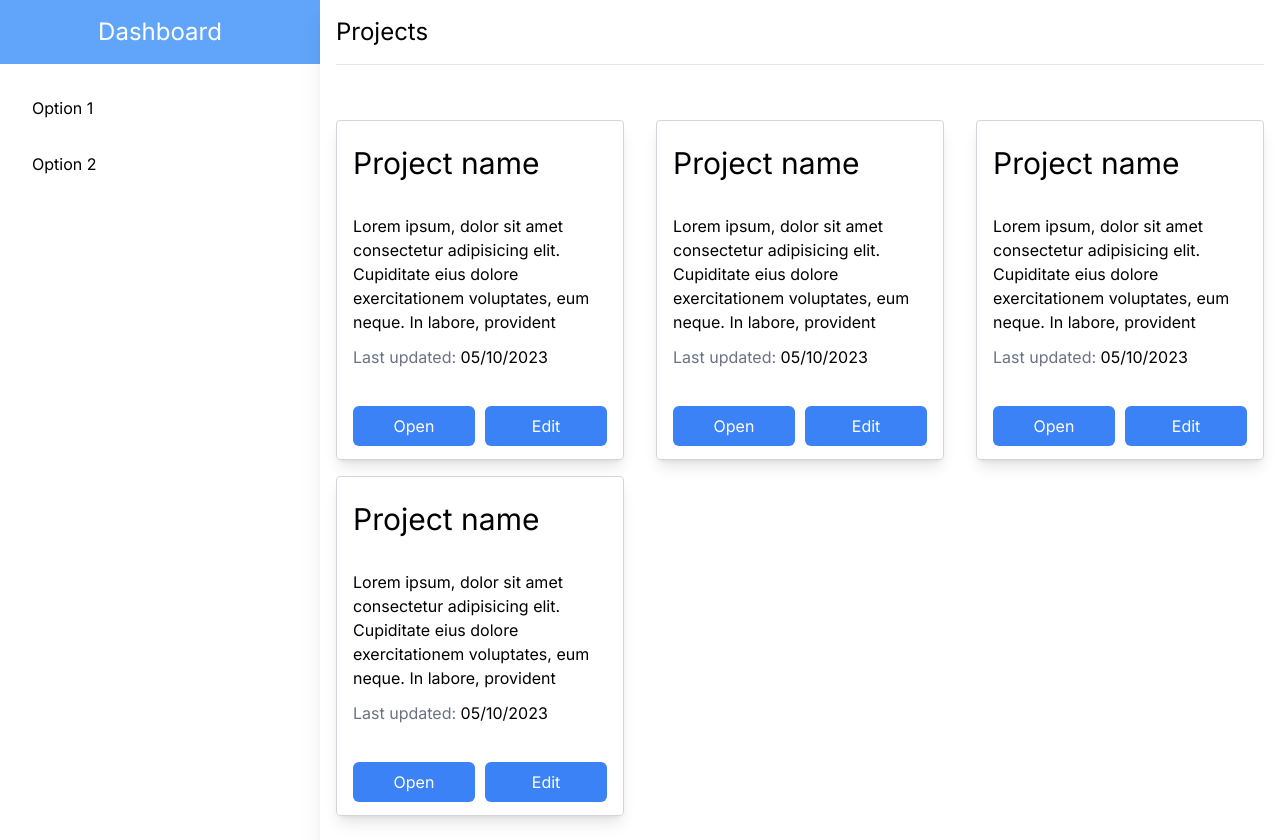
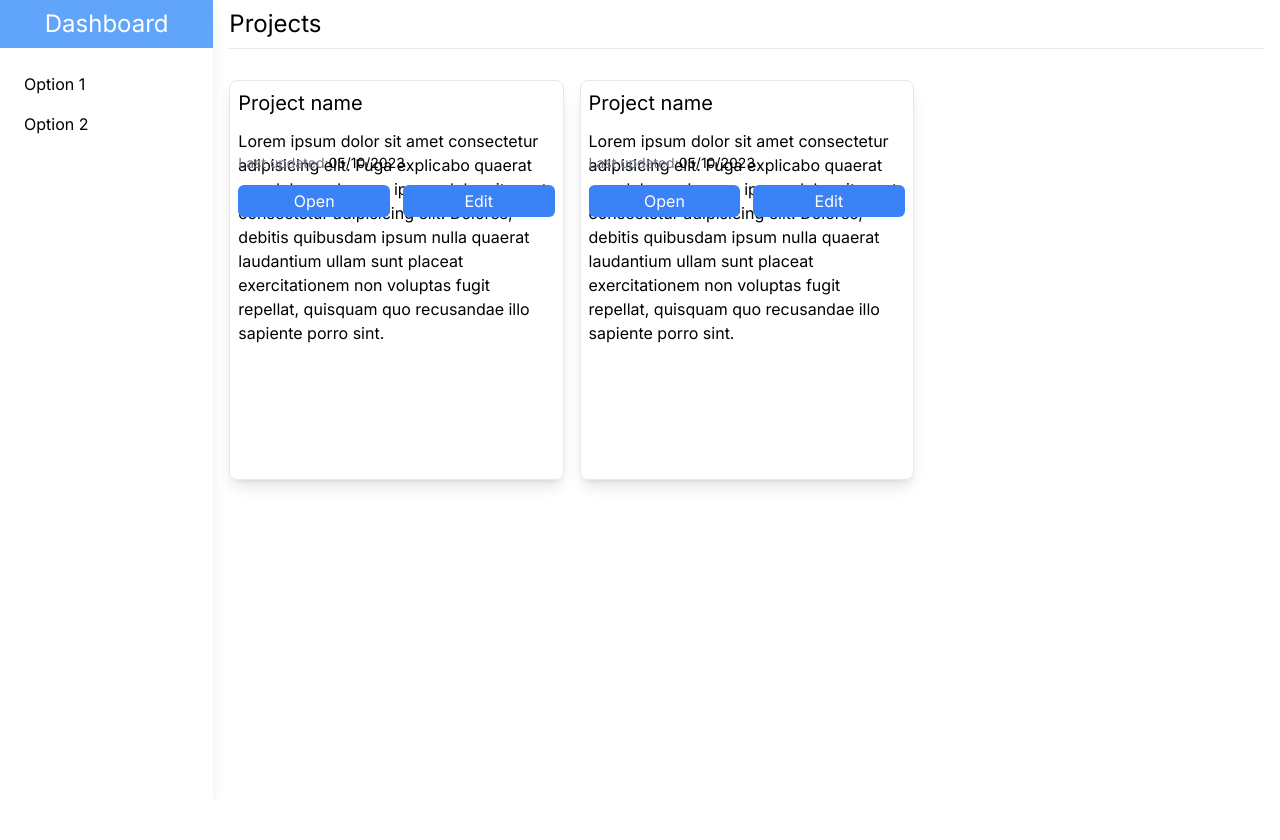
Before and after one commit to VoskanGrigoryan/fullstack_challenge_fe, a Next.js app: page /home in a window 1280 px wide. After the commit the page ends 800 px from the top, so only its background shows below. Built offline with nearby package versions, Linux system fonts and the light colour scheme.

Commit message:
minor changes

```diff
--- a/app/home/page.tsx
+++ b/app/home/page.tsx
@@ -2,14 +2,14 @@ import Container from "@/components/containers/Container";
 import Card from "@/components/ui/Card";
 
 export default function Home() {
-  const num = [1, 2, 3, 4];
+  const num = [1, 2];
   return (
     <Container>
       <div className="lg:h-12 h-8">
-        <p className="text-2xl px-4 lg:h-16 flex items-center">Projects</p>
+        <p className="text-2xl px-4 lg:h-12 flex items-center">Projects</p>
         <hr className="h-px  mx-4 bg-gray-200 border-0"></hr>
       </div>
-      <div className="grid grid-cols-1 md:grid-cols-2 lg:grid-cols-3 lg:py-4 overflow-x-hidden overflow-y-auto lg:mt-12">
+      <div className="grid grid-cols-1 md:grid-cols-2 lg:grid-cols-3 lg:py-4 overflow-x-hidden overflow-y-auto lg:mt-2 px-2">
         <Card amount={num} />
       </div>
     </Container>
--- a/app/page.tsx
+++ /dev/null
@@ -1,3 +0,0 @@
-export default function Home() {
-  return <main></main>;
-}
--- a/components/containers/Container.tsx
+++ b/components/containers/Container.tsx
@@ -3,6 +3,7 @@
 import { useState } from "react";
 import SideMenu from "../ui/SideMenu";
 import MobileMenu from "../ui/MobileMenu";
+import { BurgerIcon, CloseIcon } from "@/icons";
 
 interface Props {
   children: React.ReactNode;
@@ -17,8 +18,8 @@ export default function Container({ children }: Props) {
 
   return (
     <div className="min-h-screen min-w-screen grid grid-cols-12">
-      <div className="hidden col-span-12 md:col-span-4 lg:col-span-3 md:flex flex-col">
-        <p className="text-2xl p-4 bg-blue-400 text-white text-center">
+      <div className="hidden col-span-12 md:col-span-4 lg:col-span-2 md:flex flex-col shadow-lg">
+        <p className="text-2xl p-2 bg-blue-400 text-white text-center">
           Dashboard
         </p>
         <SideMenu items={listItems} />
@@ -32,11 +33,11 @@ export default function Container({ children }: Props) {
             setIsMobileMenuOpen(!isMobileMenuOpen);
           }}
         >
-          menu
+          <BurgerIcon className="fill-white h-12" />
         </p>
       </div>
       {isMobileMenuOpen ? (
-        <div className="absolute bg-gray-100 w-[100%] m-0 p-0 h-screen flex sm:hidden shadow-xl">
+        <div className="absolute bg-blue-400 w-[100%] m-0 p-0 h-screen flex sm:hidden">
           <MobileMenu items={listItems} />
           <p
             className="z-50 bottom-0 mb-4 left-[43%] absolute text-2xl bold"
@@ -44,12 +45,12 @@ export default function Container({ children }: Props) {
               setIsMobileMenuOpen(!isMobileMenuOpen);
             }}
           >
-            Close
+            <CloseIcon className="fill-white h-12" />
           </p>
         </div>
       ) : null}
 
-      <div className="col-span-12 md:col-span-8 lg:col-span-9 shadow-xl mt-20 lg:mt-0">
+      <div className="col-span-12 md:col-span-8 lg:col-span-10 mt-20 lg:mt-0">
         {children}
       </div>
     </div>
--- a/components/ui/Card.tsx
+++ b/components/ui/Card.tsx
@@ -8,23 +8,39 @@ const Card = ({ amount }: any) => {
       {amount.map((item: any, i: number) => {
         return (
           <div
-            className="p-4 mx-4 my-2 rounded shadow-lg border border-gray-300 h-[340px]"
+            className="m-2 p-2 rounded-lg shadow-lg border border-gray-200 max-h-[400px] grid grid-rows-12"
             key={i}
           >
-            <p className="text-3xl my-2 h-1/5">Project name</p>
-            <p className="my-2 h-2/5 ellipsis2">
-              Lorem ipsum, dolor sit amet consectetur adipisicing elit.
-              Cupiditate eius dolore exercitationem voluptates, eum neque. In
-              labore, provident corrupti earum pariatur suscipit repellendus mai
-              ores at assumenda, libero explicabo.
-            </p>
+            <div>
+              <p className="text-xl mb-2">Project name</p>
+            </div>
 
-            <p className="text-gray-500 h-1/5 ">
-              Last updated: <span className="text-black">05/10/2023</span>
-            </p>
-            <div className="h-1/5 flex justify-between flex-row">
-              <Button text="Open" className=" w-[48%] h-10" />
-              <Button text="Edit" className=" w-[48%] h-10" />
+            <div>
+              <p className="my-2 ">
+                Lorem ipsum dolor sit amet consectetur adipisicing elit. Fuga
+                explicabo quaerat eos dolorum Lorem, ipsum dolor sit amet
+                consectetur adipisicing elit. Dolores, debitis quibusdam ipsum
+                nulla quaerat laudantium ullam sunt placeat exercitationem non
+                voluptas fugit repellat, quisquam quo recusandae illo sapiente
+                porro sint.
+              </p>
+            </div>
+            <div>
+              <div className="flex">
+                <p className="text-gray-500 text-sm mb-2">Last updated:</p>
+                <span className="text-black text-sm">05/10/2023</span>
+              </div>
+            </div>
+
+            <div className="flex justify-between flex-row">
+              <Button
+                text="Open"
+                className=" w-[48%] h-8 flex justify-center items-center"
+              />
+              <Button
+                text="Edit"
+                className=" w-[48%] h-8 flex justify-center items-center"
+              />
             </div>
           </div>
         );
--- a/components/ui/MobileMenu.tsx
+++ b/components/ui/MobileMenu.tsx
@@ -20,8 +20,9 @@ const MobileMenu = ({ items }: ListItemsProps) => {
         return (
           <li
             key={item.id}
-            className="hover:bg-white text-2xl hover:text-blue-400 hover:cursor-pointer p-4 rounded w-[340px]"
-            onClick={() => router.push(item.href)}>
+            className="text-2xl text-white p-4 rounded w-[340px]"
+            onClick={() => router.push(item.href)}
+          >
             <p className="border-b">{item.title}</p>
           </li>
         );
--- a/components/ui/SideMenu.tsx
+++ b/components/ui/SideMenu.tsx
@@ -21,8 +21,9 @@ const SideMenu = ({ items }: ListItemsProps) => {
         return (
           <li
             key={item.id}
-            className="hover:bg-blue-400 hover:text-white hover:cursor-pointer p-4 rounded"
-            onClick={() => router.push(item.href)}>
+            className="hover:bg-blue-400 hover:text-white hover:cursor-pointer p-2 rounded"
+            onClick={() => router.push(item.href)}
+          >
             {item.title}
           </li>
         );
--- a/icons/index.ts
+++ b/icons/index.ts
@@ -1 +1,2 @@
 export { default as BurgerIcon } from "./burger.svg";
+export { default as CloseIcon } from "./cross.svg";
--- a/next.config.js
+++ b/next.config.js
@@ -2,7 +2,7 @@ module.exports = {
   webpack(config) {
     config.module.rules.push({
       test: /\.svg$/i,
-      issuer: /\.[jt]sx?$/,
+      // issuer: /\.[jt]sx?$/,
       use: ["@svgr/webpack"],
     });
 
```
Also changed, not shown: icons/cross.svg (added).
